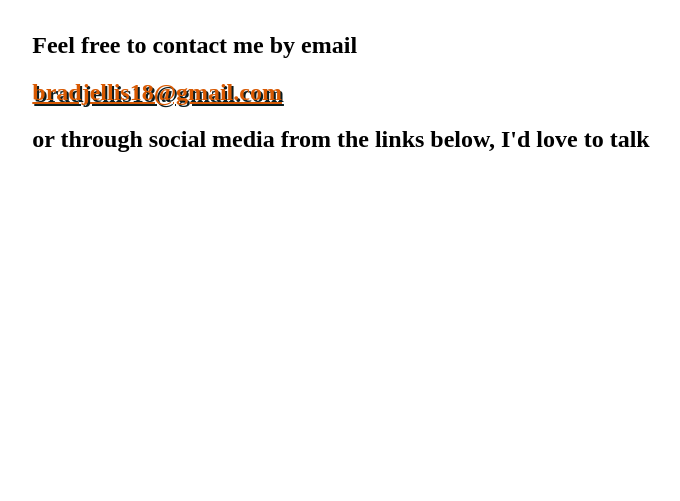
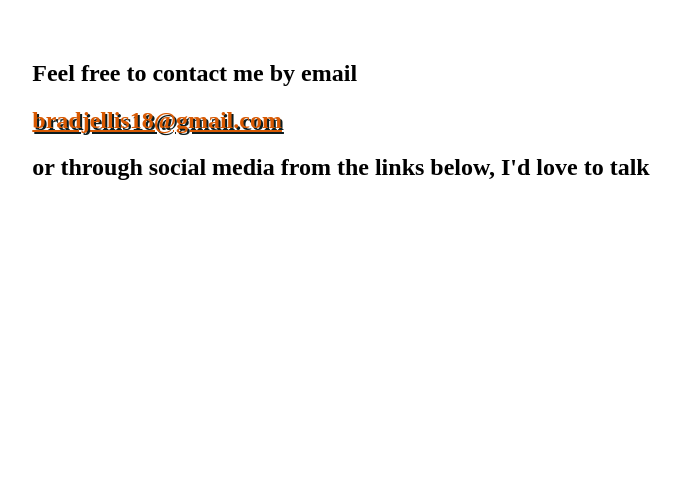
Before and after one commit to b-ellis/bradandbutter, a Gatsby site: page /contact in a window 1280 px wide. Shown: the part 299-800 px from the top of the page, without its empty margins (299-979 px from the left). Built offline with nearby package versions, Linux system fonts and the light colour scheme; Gatsby itself is replaced by a stand-in of ours.

Commit message:
height change

```diff
--- a/src/pages/contact.js
+++ b/src/pages/contact.js
@@ -23,7 +23,7 @@
   margin: 0 auto;
   align-items: center;
   max-width: 650px;
-  height: 71vh;
+  height: 78vh;
 
   h1{
     font-family: Bangers;
```
